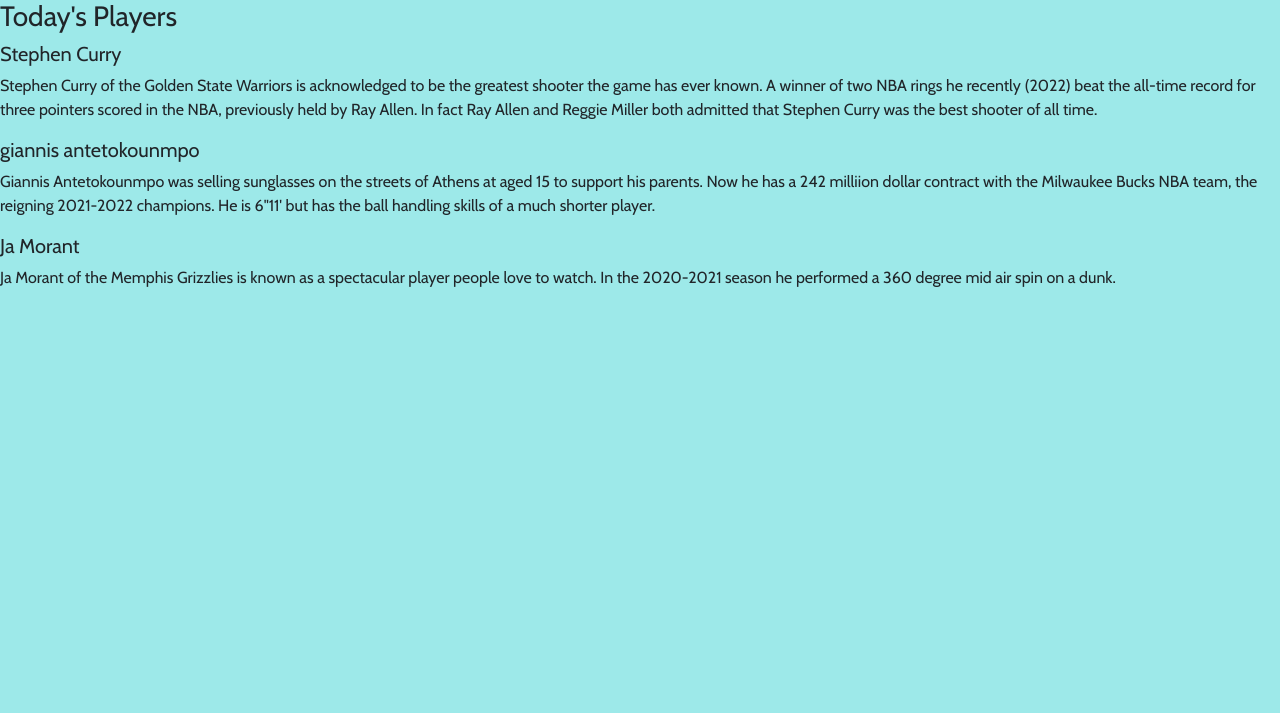
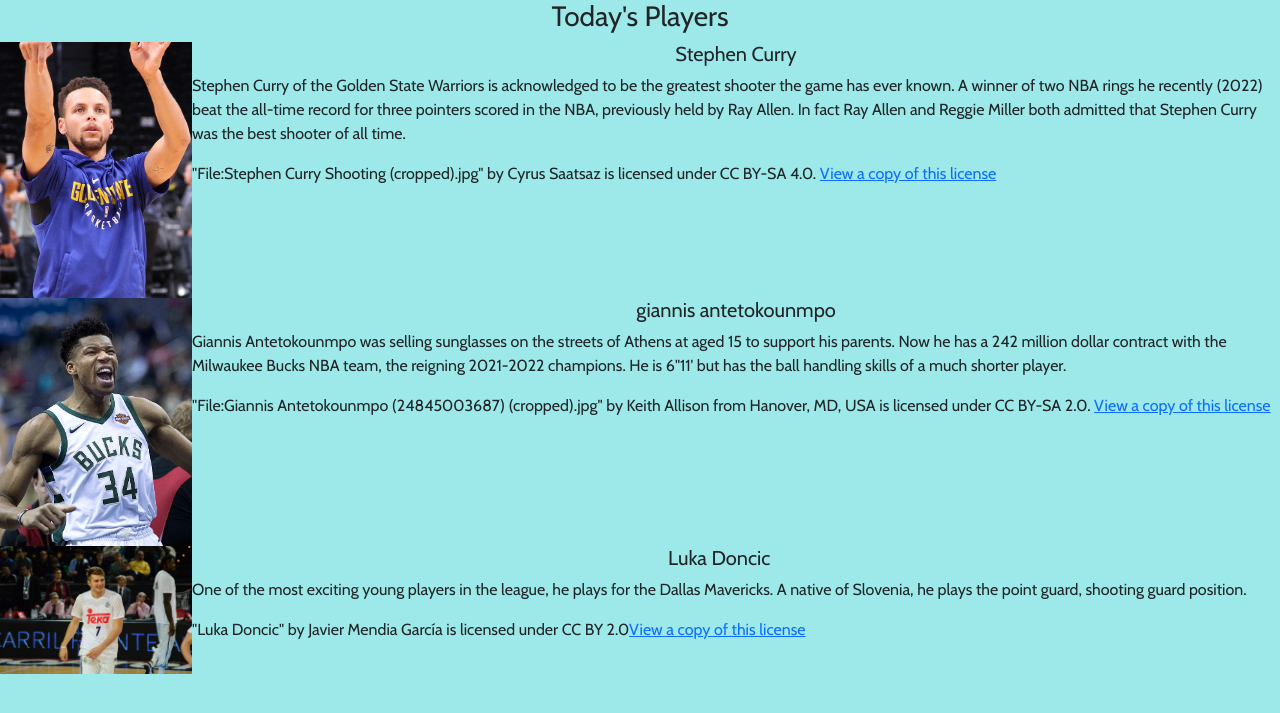
Before and after one commit to Mohamed-Shaheedullah/Innovate_Full_Stack, a Flask app: page /page4 in a window 1280 px wide. Shown: the part 56-769 px from the top of the page. Run offline with Flask 2, Linux system fonts and the light colour scheme.

Commit message:
todays players added, working

```diff
--- a/static/main.css
+++ b/static/main.css
@@ -7,11 +7,22 @@ body {
   background-color: #9de9e9;
 }
 
+.carousel-inner img {
+  margin: auto;
+}
+
 .profiles {
+  height: 15%;
+  width: 15%;
+  /* % is relative to parent
+vh is relative to size of screen*/
+}
+
+.car-profiles {
   height: 50%;
   width: 50%;
   /* % is relative to parent
-vh is relative to size of screen*/
+  vh is relative to size of screen*/
   display: block;
   margin-left: auto;
   margin-right: auto;
@@ -20,6 +31,8 @@ vh is relative to size of screen*/
 nav,
 h1,
 h2,
+h3,
+h5,
 footer,
 .cntr {
   text-align: center;
@@ -28,10 +41,6 @@ footer,
 header {
   background-color: #38686a;
   color: aliceblue;
-}
-
-.carousel-inner img {
-  margin: auto;
 }
 
 .car-caption-bird {
@@ -45,4 +54,15 @@ header {
 .car-caption * {
   color: white;
 }
+
+.tplayer {
+  display: -webkit-box;
+  display: -ms-flexbox;
+  display: flex;
+  /* or inline-flex */
+}
+
+caption * {
+  font-size: 0.5em;
+}
 /*# sourceMappingURL=main.css.map */
--- a/static/main.scss
+++ b/static/main.scss
@@ -8,20 +8,36 @@ body {
   background-color: rgb(157, 233, 233);
 }
 
+.carousel-inner img {
+  margin: auto ;
+}
 .profiles {
+  height: 15%;
+  width: 15%;
+  /* % is relative to parent
+vh is relative to size of screen*/
+  // display: block;
+  // margin-left: auto;
+  // margin-right: auto;
+}
+
+.car-profiles  {
   height: 50%;
   width: 50%;
   /* % is relative to parent
-vh is relative to size of screen*/
+  vh is relative to size of screen*/
   display: block;
   margin-left: auto;
   margin-right: auto;
 }
 
 
+
 nav,
 h1,
 h2,
+h3,
+h5,
 footer,
 .cntr {
     text-align: center;
@@ -32,9 +48,7 @@ header {
   color: aliceblue;
   }
 
-.carousel-inner img {
-    margin: auto ;
-  }
+
 
 
 .car-caption-bird {
@@ -48,3 +62,12 @@ header {
 .car-caption * {
   color: white;
   }
+
+
+  .tplayer {
+    display: flex; /* or inline-flex */
+  }
+
+  caption * {
+  font-size:  0.5em;
+  }
--- a/templates/base.html
+++ b/templates/base.html
@@ -39,11 +39,6 @@
         </div>
     </div>
       </nav>
-        <!-- <a href="{{ url_for('my_view.index') }}">Home</a>
-        <a href="{{ url_for('my_view.page1') }}">Michael Jordan</a>
-        <a href="{{ url_for('my_view.page2') }}">Larry Bird</a>
-        <a href="{{ url_for('my_view.page3') }}">Magic Johnson</a>
-        <a href="{{ url_for('my_view.page4') }}">Today's Players</a> -->
 
 </head>
 <body>
--- a/templates/page1.html
+++ b/templates/page1.html
@@ -5,6 +5,7 @@
     {% block content %}
 <h3>Michael Jordan</h3>
 <img class ='profiles' src="{{url_for('static', filename='images/iccsports_CC_BY-NC-ND_2-0.jpg')}}"  alt="Michael Jordan picture">
+<caption>"Michael Jordan" by iccsports is licensed under CC BY-NC-ND 2.0<a href="https://creativecommons.org/licenses/by-nd-nc/2.0/jp/?ref=openverse">View a copy of this license </a></caption>
 <p>
     Michael Jordan born on February 17, 1963 is considered by many to be the greatest NBA player in history.  He achieved the 'double triple' in the 1990's.  The championships were in 1991-1993 and 1996-1998, all with the Chicago Bulls.  Known for his spectacular dunks and game winning ability, he is 6"6' and played the shooting guard position. He appeared in the popular family film Space Jam in 1996 and more recently was the subject of a well recieved documentary The Last Dance, on Netflix.
 </p>
--- a/templates/page2.html
+++ b/templates/page2.html
@@ -5,6 +5,7 @@
 <h3>Larry Bird</h3>
 
 <img class ='profiles' src="{{url_for('static', filename='images/boston_city_archives_CC_BY_2.jpg')}}" alt="Larry Bird picture">
+<caption>boston city archives<a href="https://creativecommons.org/licenses/by/2.0/">View a copy of this license </a></caption>
 <p>Larry Bird was born on 7th December 1956, in Indiana. He was nicknamed 'Larry Legend'.  He played the power forward / small forward positions for the Boston Celtics.  He was not thought of as one of the games great athletes, but he was a great achiever, winning three NBA rings.  In his own words, 'I thought the game out'.  His initial rivalry with his contemporary Magic Johnson turned to friendship, cemented by a dinner at Magic's house prepared by Magic Johnson's mother.  </p>
 
 
--- a/templates/page3.html
+++ b/templates/page3.html
@@ -4,7 +4,7 @@
         {% block content %}
     <h3>Magic Johnson</h3>
     <img class ='profiles' src="{{url_for('static', filename='images/malingering_CC_BY_NC_ND_2-0.jpg')}}" alt="Magic Johnson picture">
-
+    <caption>"Woo hoo! It's me and sister and MAGIC JOHNSON" by Malingering is licensed under CC BY-NC-ND 2.0<a href="https://creativecommons.org/licenses/by-nd-nc/2.0/jp/?ref=openverse">View a copy of this license </a></caption>
     <p>One the game's most famous players Magic Johnson was known for his passing ability and smile.  At 6"9' he was one of the tallest players ever to play the position of point guard.  He was born on 14th August 1959 in Michigan.  Magic was signed to the Los Angeles Lakers and his style of play premiered the 'Showtime' era at the Lakers.  Another great player who played with Magic was Kareem Abdul Jabbar, famous for his 'skyhook' shot.   </p>
     {% endblock %}
 </body>
--- a/templates/page4.html
+++ b/templates/page4.html
@@ -3,17 +3,37 @@
 <body>
     {% block content %}
     <h3>Today's Players</h3>
+    <div class = "tplayer">
+        <img class ='profiles' src="{{url_for('static', filename='images/Stephen_Curry_Shooting.jpg')}}"  alt="Stephen Curry picture">
+        <div class="player_text">
             <h5>Stephen Curry</h5>
             <p>
             Stephen Curry of the Golden State Warriors is acknowledged to be the greatest shooter the game has ever known.  A winner of two NBA rings he recently (2022) beat the all-time record for three pointers scored in the NBA, previously held by Ray Allen.  In fact Ray Allen and Reggie Miller both admitted that Stephen Curry was the best shooter of all time.
             </p>
+            <caption>"File:Stephen Curry Shooting (cropped).jpg" by Cyrus Saatsaz is licensed under CC BY-SA 4.0. <a href="https://creativecommons.org/licenses/by-sa/4.0/?ref=openverse">View a copy of this license</a></caption>
+        </div>
+    </div>
+    <div class = "tplayer">
+        <img class ='profiles' src="{{url_for('static', filename='images/Giannis_Antetokounmpo.jpg')}}"  alt="Giannis Antetokounmpo picture">
+        <div class="player_text">
             <h5>giannis antetokounmpo</h5>
             <p>
-    Giannis Antetokounmpo was selling sunglasses on the streets of Athens at aged 15 to support his parents.  Now he has a 242 milliion dollar contract with the Milwaukee  Bucks NBA team, the reigning 2021-2022 champions.  He is 6"11' but has the ball handling skills of a much shorter player.
+            Giannis Antetokounmpo was selling sunglasses on the streets of Athens at aged 15 to support his parents.  Now he has a 242 million dollar contract with the Milwaukee  Bucks NBA team, the reigning 2021-2022 champions.  He is 6"11' but has the ball handling skills of a much shorter player.
         </p>
-<h5>Ja Morant</h5>
+        <caption>"File:Giannis Antetokounmpo (24845003687) (cropped).jpg" by Keith Allison from Hanover, MD, USA is licensed under CC BY-SA 2.0.
+        <a href="https://creativecommons.org/licenses/by-sa/2.0/?ref=openverse">View a copy of this license</a></caption>
+        </div>
+    </div>
+    <div class = "tplayer">
+        <img class ='profiles' src="{{url_for('static', filename='images/luka.jpg')}}"  alt="Luka Doncic picture">
+        <div class="player_text">
+            <h5>Luka Doncic</h5>
             <p>
-    Ja Morant of the Memphis Grizzlies is known as a spectacular player people love to watch.  In the 2020-2021 season he performed a 360 degree mid air spin on a dunk.
+                One of the most exciting young players in the league, he plays for the Dallas Mavericks. A native of Slovenia, he plays the point guard, shooting guard position.
             </p>
+            <caption>"Luka Doncic" by Javier Mendia García is licensed under CC BY 2.0<a href="https://creativecommons.org/licenses/by/2.0/?ref=openverse">View a copy of this license   </a></caption>
+        </div>
+    </div>
+
     {% endblock %}
 </body>
```
Also changed, not shown: templates/index.html (+9 -3 lines), static/images/Giannis_Antetokounmpo.jpg (added), static/images/Stephen_Curry_Shooting.jpg (added), static/images/luka.jpg (added), 2 other files. Lines whose indentation alone changed are shown as unchanged.
